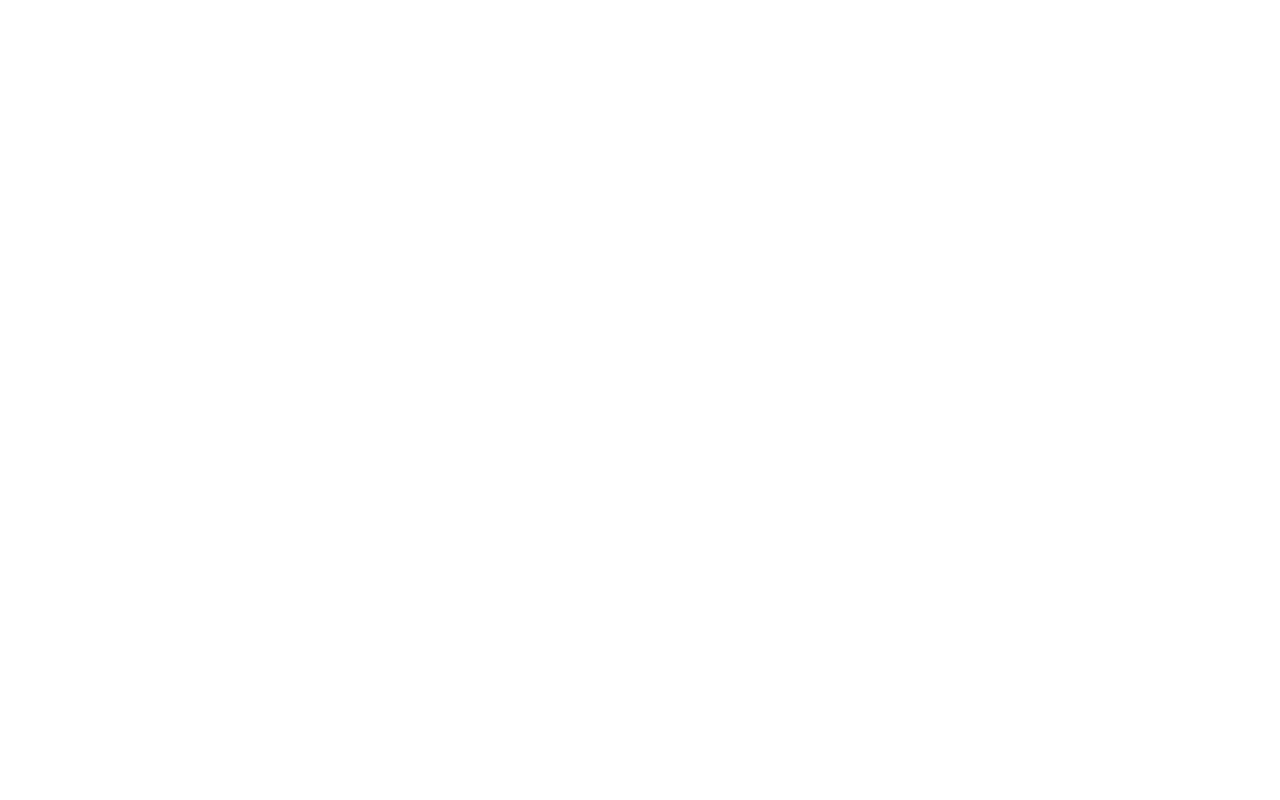
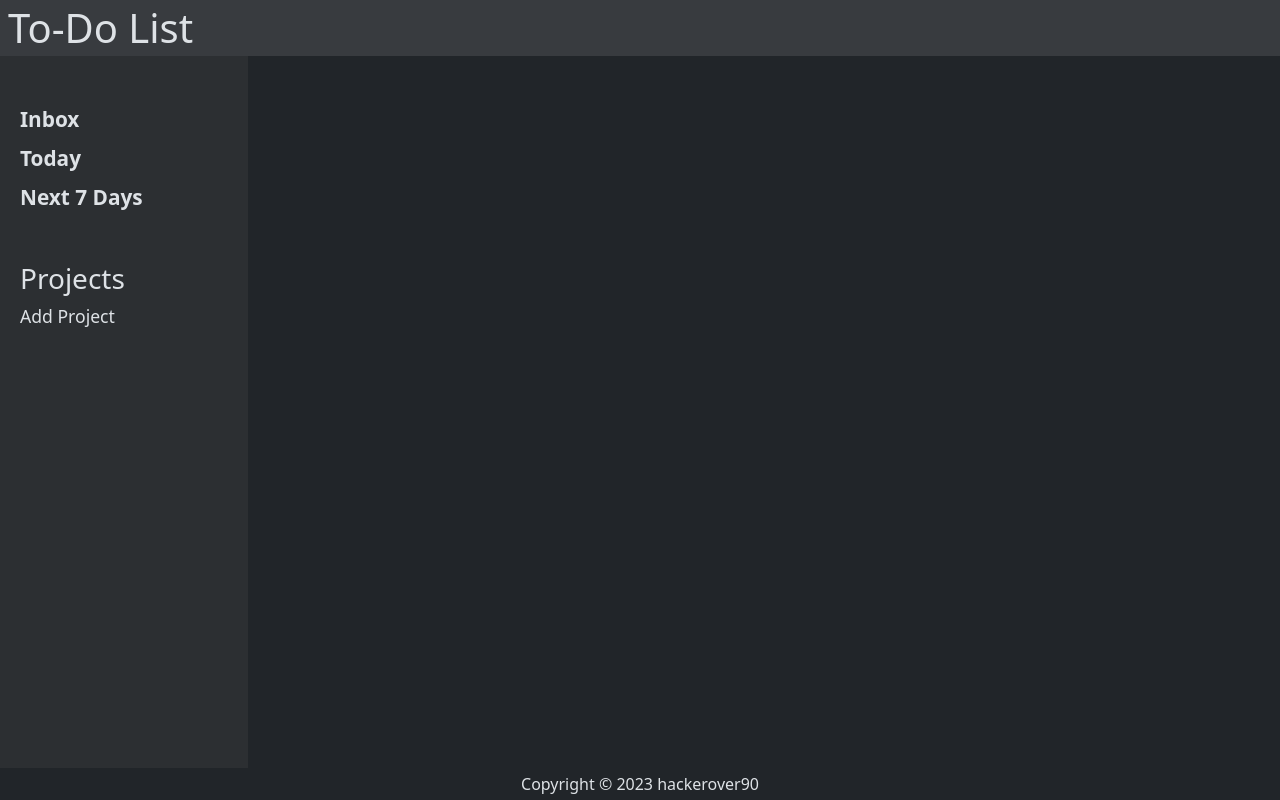
Before and after one commit to hackerover90/To-Do-List, a website built with webpack: page dist/index.html in a window 1280 px wide. Built offline with nearby package versions, Linux system fonts and the light colour scheme.

Commit message:
Setup page format

```diff
--- a/src/css/styles.css
+++ b/src/css/styles.css
@@ -3,3 +3,31 @@
 body {
     min-height: 100vh;
 }
+
+#header {
+    background-color: rgba(255, 255, 255, 0.1)
+}
+
+#sidepanel {
+    background-color: rgba(69, 69, 69, 0.3);
+    min-width: 15.5rem;
+}
+
+.default-project-name {
+    font-size: 1.3rem;
+    font-weight: bold;
+}
+
+.default-project-name:hover {
+    background-color: rgba(69, 69, 69, 0.8);
+    cursor: pointer;
+}
+
+#addProject {
+    font-size: 1.1rem;
+}
+
+#addProject:hover {
+    background-color: rgba(69, 69, 69, 0.8);
+    cursor: pointer;
+}
--- a/src/js/DOM/sidebar.js
+++ b/src/js/DOM/sidebar.js
@@ -0,0 +1,3 @@
+import { Project, addTasktoProject, removeTaskfromProject } from '../projects';
+import Task from '../tasks';
+import Storage from '../storage';
```
Also changed, not shown: dist/index.html, src/icons/github-mark-white.png (added), src/icons/github-mark-white.svg (added), src/icons/github-mark.png (added), src/icons/github-mark.svg (added).
